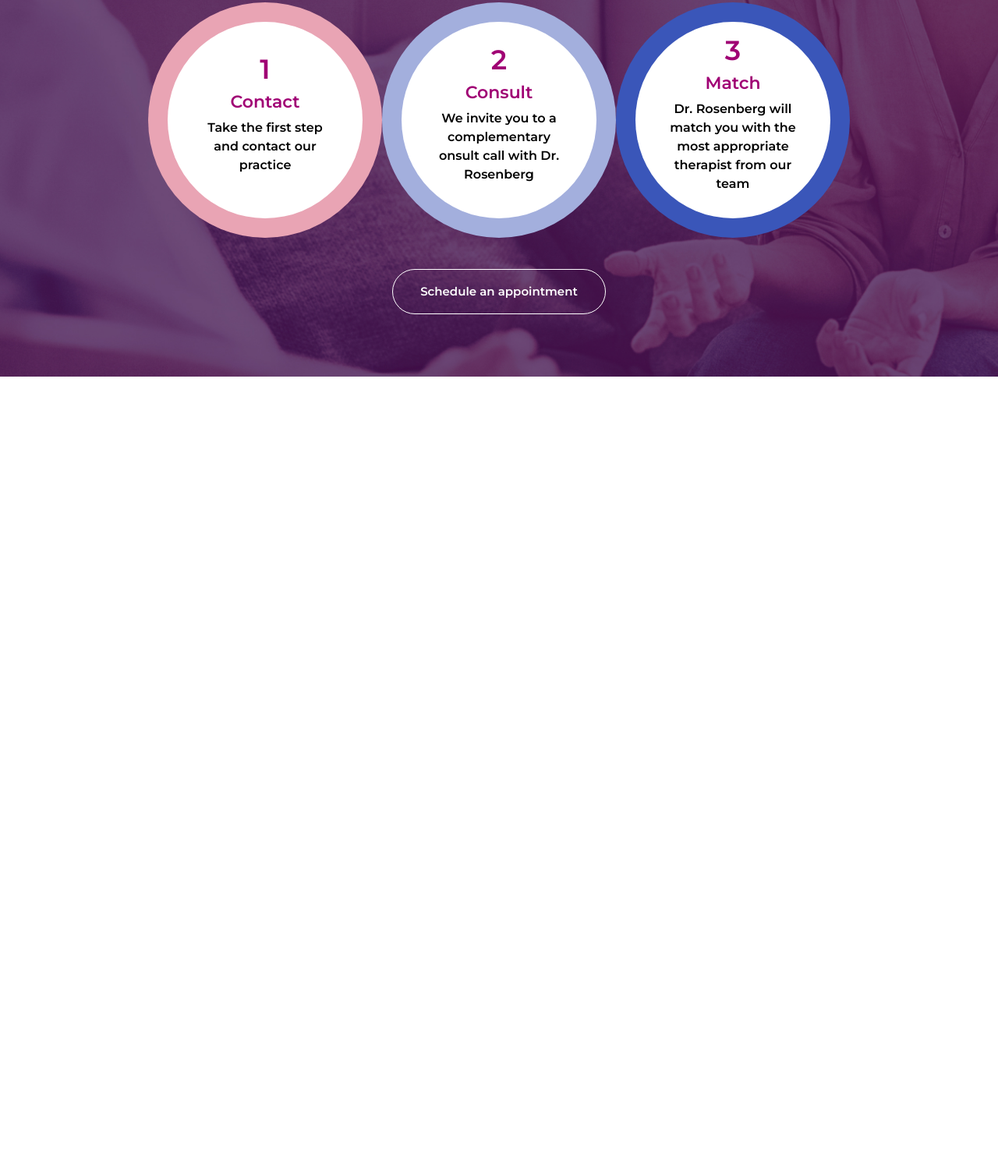
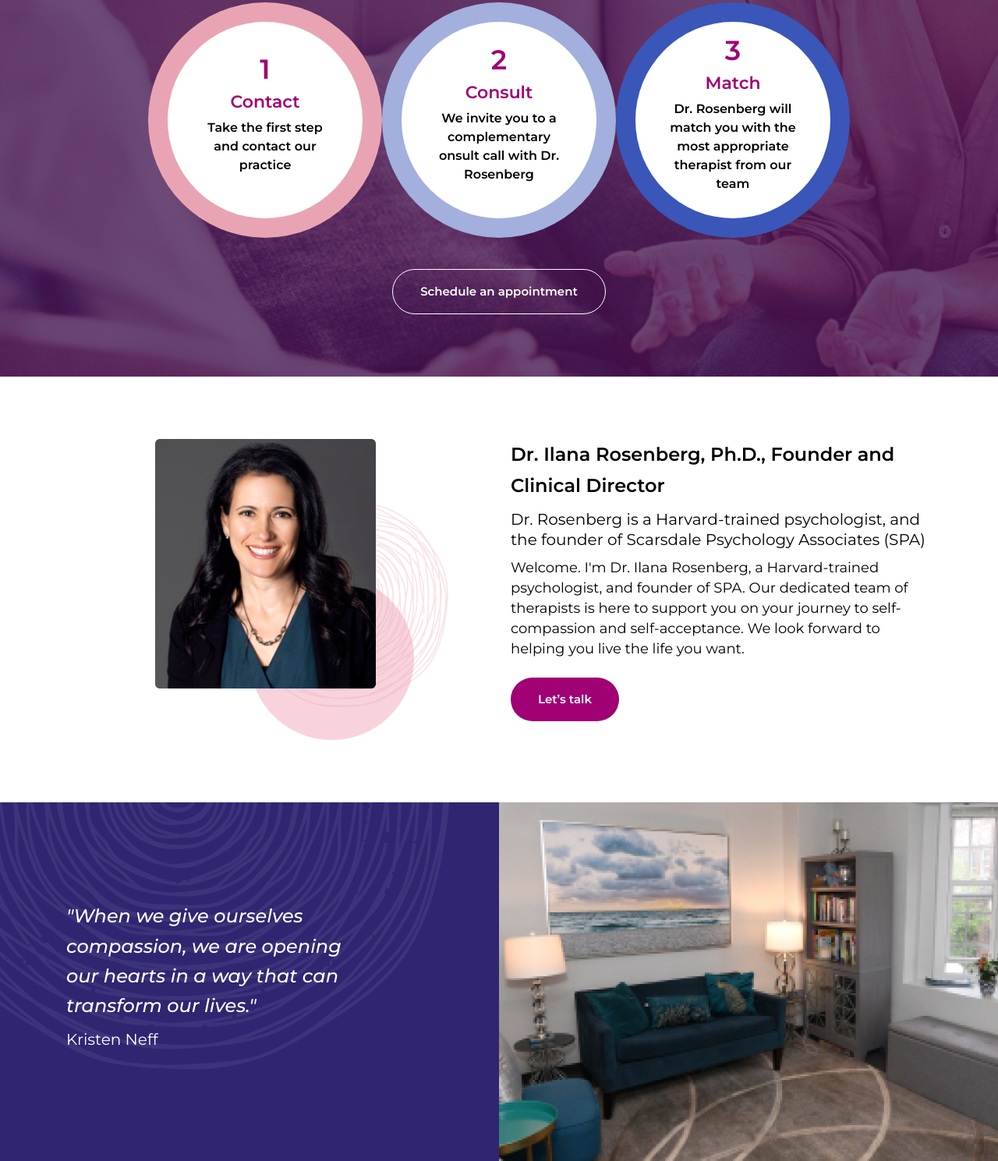
Before and after one commit to ferdoushasan416/Spa-project, a plain HTML site: page index.html in a window 1280 px wide. Shown: the part 1723-3212 px from the top of the page at 78% size. Before the commit the page ends 2206 px from the top, so only its background shows below. Drawn offline with Linux system fonts and the light colour scheme; files whose address does not match are found by name.

Commit message:
now create about section ourselves section style html css

```diff
--- a/index.html
+++ b/index.html
@@ -174,6 +174,45 @@
   </section>
   <!------Personalize-Section-End-------->
 
+  <!------About-Section-Start------>
+  <section class="about-wrapper">
+    <div class="container">
+         <div class="row">
+             <div class="col-12 col-md-6 order-md-2">
+                <div class="about-content">
+                    <h4>Dr. Ilana Rosenberg, Ph.D., Founder and Clinical Director</h4>
+                    <span>Dr. Rosenberg is a Harvard-trained psychologist, and the founder of Scarsdale Psychology Associates (SPA)</span>
+                    <p>
+                        Welcome. I'm Dr. Ilana Rosenberg,  a Harvard-trained psychologist, and founder of SPA. Our dedicated team of therapists
+                        is here to support you on your journey to self-compassion and self-acceptance. We look forward to helping you live the
+                        life you want.
+                    </p>
+                    <a href="#" class="site-btn">Let’s talk</a>
+                </div>
+             </div>
+             <div class="col-12 col-md-6 order-md-0">
+                 <div class="about-right float-md-right">
+                      <img src="assets/images/about-image-2.png">
+                 </div>
+             </div>
+         </div>
+    </div>
+</section>
+<!------About-Section-End-------->
+
+<!------Ourselves-Section-Start-------->
+<section class="ourselves-wrapper">
+    <div class="ourselves-shape">
+        <img src="assets/images/shape-2.png">
+    </div>
+    <div class="container">
+        <div class="ourselves-content">
+            <span>"When we give ourselves compassion, we are opening our hearts in a way that can transform our lives."</span>
+            <p>Kristen Neff</p>
+        </div>
+    </div>
+</section>
+<!------Ourselves-Section-End-------->
 
   <!-- Footer Section Start -->
   <footer class="footer-wrapper">
--- a/style.css
+++ b/style.css
@@ -2,6 +2,7 @@
 :root {
   --primary: #3A56B9;
   --secondery: #627AC6;
+  --dark-blue: #2F2571;
   --spa-light-purple: #A3AFDD;
   --spa-purple-dark: #540375;
   --spa-red: #A00074;
@@ -381,6 +382,30 @@ About Section Start
   display: inline-block;
 }
 
+.about-right img {
+  margin-right: 50px;
+}
+
+.about-content {
+	max-width: 550px;
+}
+
+.about-content h4 {
+  font-weight: 600;
+  line-height: 40px;
+  margin-bottom: 10px;
+}
+
+.about-content span {
+  font-size: 20px;
+  display: block;
+  margin-bottom: 10px;
+}
+
+.about-content .site-btn {
+	margin-top: 8px;
+}
+
 /*
 ============================
 About Section End
@@ -492,6 +517,61 @@ Personalize Section End
 ============================
 */
 
+/*
+============================
+Ourselves Section Start
+============================
+*/
+
+.ourselves-wrapper {
+  display: flex;
+  align-items: center;
+  height: 460px;
+  position: relative;
+  background-color: var(--dark-blue);
+}
+
+ .ourselves-wrapper:after {
+  content: "";
+  position: absolute;
+  right: 0;
+  width: 50%;
+  height: 100%;
+  background-image: url(assets/images/room-image.jpg);
+  background-size: cover;
+  background-position: center;
+}
+
+.ourselves-shape {
+  position: absolute;
+  top: 0;
+}
+
+.ourselves-content {
+	max-width: 400px;
+	z-index: 2;
+	position: relative;
+}
+
+.ourselves-content span {
+  color: var(--white-color);
+  font-size: 24px;
+  font-style: italic;
+  line-height: 1.6;
+}
+
+.ourselves-content p {
+  color: var(--white-color);
+  margin-top: 10px;
+  font-size: 20px;
+  font-weight: 400;
+}
+/*
+============================
+Ourselves Section End
+============================
+*/
+
 
 
 /*
@@ -524,7 +604,7 @@ Responsive Style Start
 @media screen and (min-width: 1360px) {
 
 .container{
-   max-width: 1340px;
+   max-width: 1320px;
 }
 
 }
@@ -546,6 +626,12 @@ Responsive Style Start
 .banner-wrapper {
   background-position: center;
 }
+
+.ourselves-banner {
+	width: 50%;
+	height: 100%;
+}
+
 
 }
 /* -----Tablet--device-screen--------- */
@@ -637,6 +723,25 @@ Responsive Style Start
 	line-height: 22px;
 }
 
+.ourselves-content {
+	max-width: 330px;
+	z-index: 2;
+	position: relative;
+}
+
+.ourselves-content span {
+	font-size: 20px;
+	line-height: 1.5;
+}
+
+.ourselves-wrapper {
+	height: 450px;
+}
+
+.ourselves-content p {
+	font-size: 16px;
+}
+
 
 }
 /* -----Mobile--device-screen--------- */
@@ -672,6 +777,25 @@ Responsive Style Start
 	width: 280px;
 }
 
+.ourselves-wrapper {
+	height: 400px;
+}
+.ourselves-wrapper::after {
+	width: 100%;
+	height: 50%;
+	bottom: 0;
+}
+
+.ourselves-wrapper {
+	align-items: start;
+	padding-top: 40px;
+}
+
+.ourselves-content span {
+	font-size: 18px;
+}
+
+
 }
 /*
 ============================
```
Also changed, not shown: assets/images/about-image-2.png (added), assets/images/count-box.png (deleted), assets/images/room-image.jpg (added), assets/images/shape-2.png (added).
